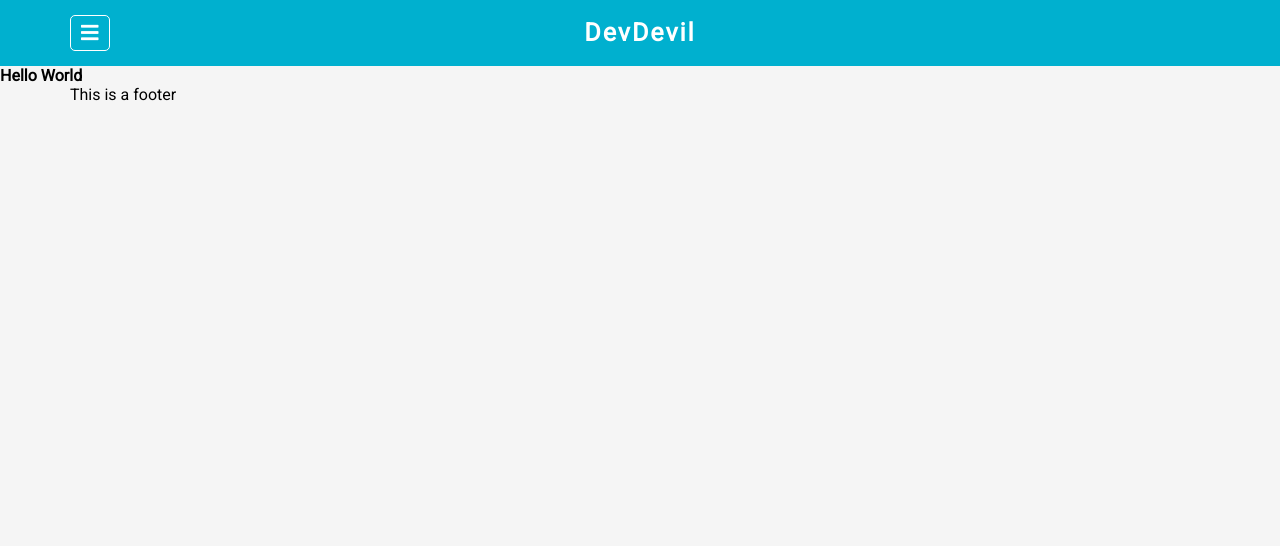
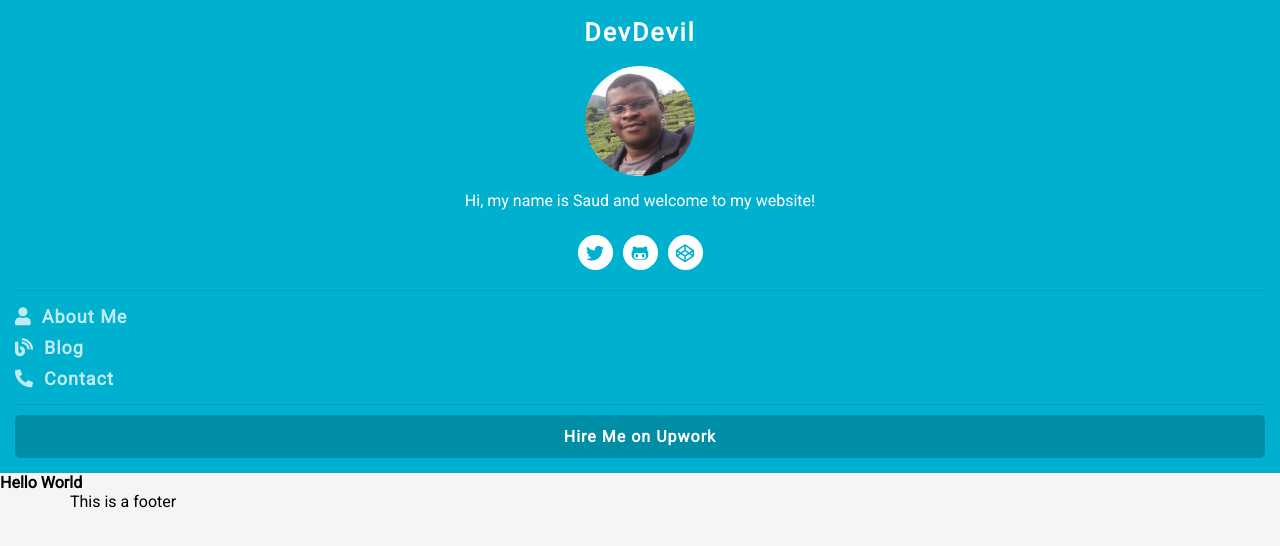
Before and after one commit to devdevil94/Personal-Website, a Gatsby site: page / in a window 1280 px wide. Built offline with nearby package versions, Linux system fonts and the light colour scheme; Gatsby itself is replaced by a stand-in of ours.

Commit message:
Add media queries to navbar

```diff
--- a/src/styles/navbar.css
+++ b/src/styles/navbar.css
@@ -1,7 +1,9 @@
 .navbar {
   padding: 1.5rem 0;
 }
-
+.navbar .container {
+  /* width: 100%; */
+}
 .navbar__top {
   display: flex;
   align-items: center;
@@ -46,8 +48,8 @@
   padding: 1.5rem 0;
 }
 .profile__img {
-  width: 15rem;
-  height: 15rem;
+  width: 11rem;
+  height: 11rem;
   margin: 0 auto;
 }
 
@@ -95,7 +97,7 @@
   padding: 1.2rem 2rem;
   display: block;
   background-color: rgba(0, 0, 0, 0.2);
-  font-size: 1.8rem;
+  /* font-size: 1.8rem; */
   font-weight: bold;
   letter-spacing: 1px;
   cursor: pointer;
@@ -104,3 +106,15 @@
 .navbar__hireBtn:hover {
   background-color: rgba(0, 0, 0, 0.3);
 }
+
+@media (min-width: 992px) {
+  .navbar__menuBars {
+    visibility: hidden;
+  }
+  .navbar__side {
+    max-height: 100%;
+  }
+  .navbar .container {
+    width: auto;
+  }
+}
```
